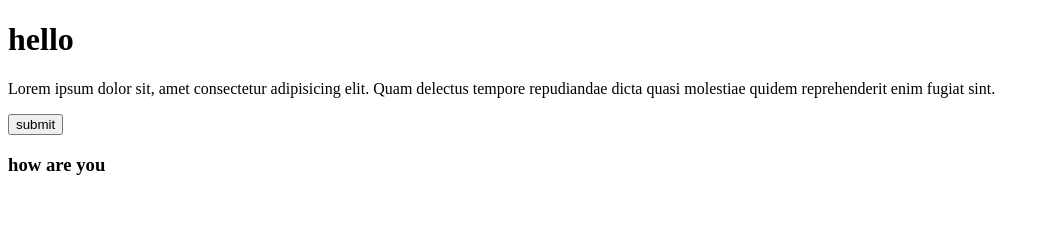
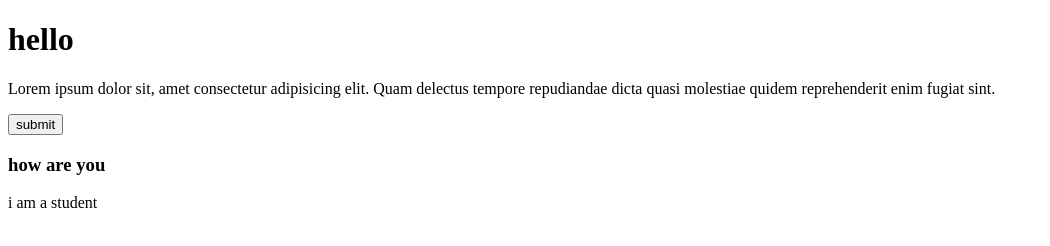
Before and after one commit to Mohotasir/first-repository, a plain HTML site: page index.html in a window 1280 px wide. Shown: the whole page, without its empty margins (0-1050 px from the left). Drawn offline with Linux system fonts and the light colour scheme.

Commit message:
span added

```diff
--- a/index.html
+++ b/index.html
@@ -15,6 +15,7 @@
     <button>submit</button>
     <section>
           <h3>how are you</h3>
+          <span>i am a student</span>
     </section>
 </body>
 </html>
```
